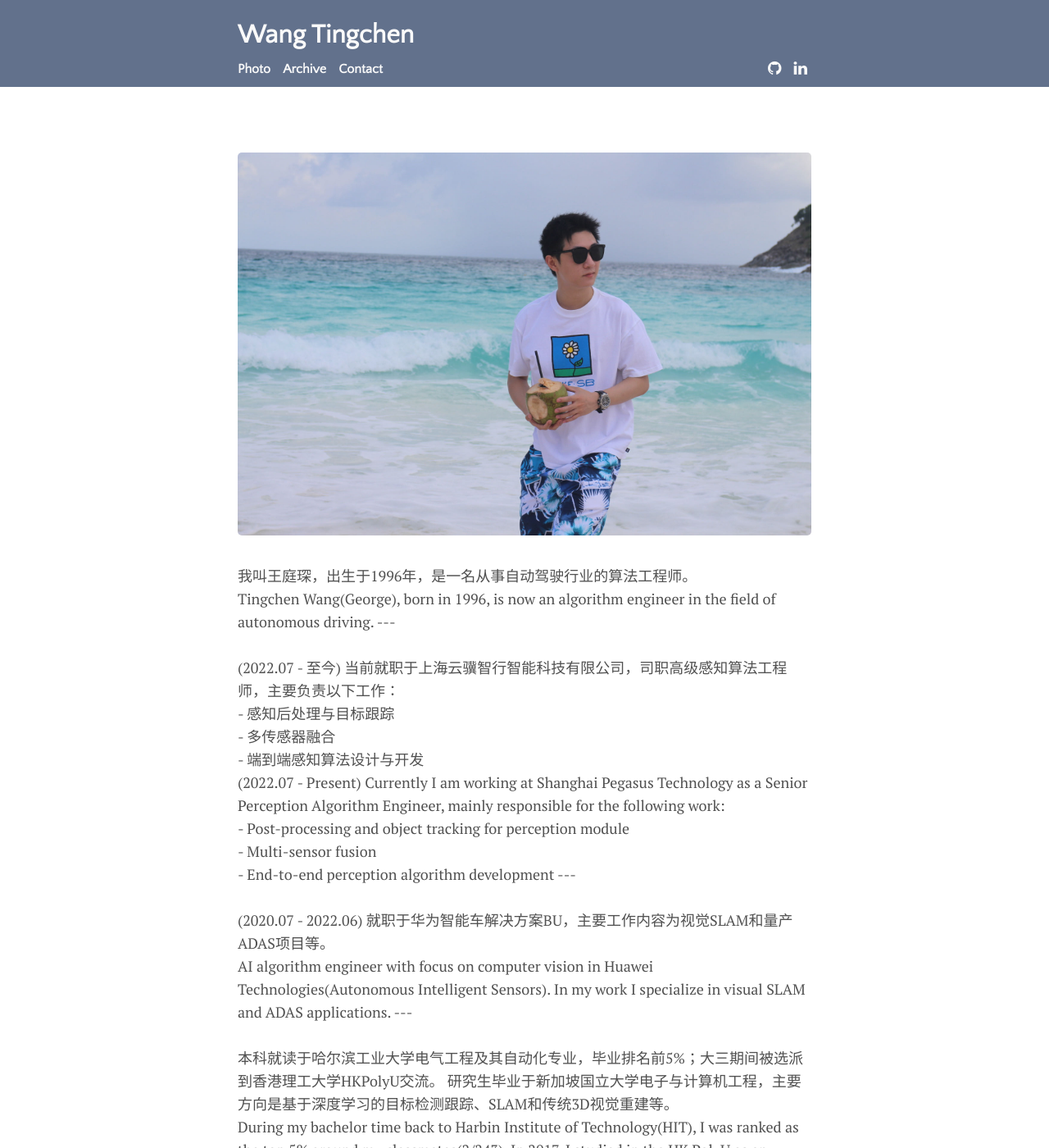
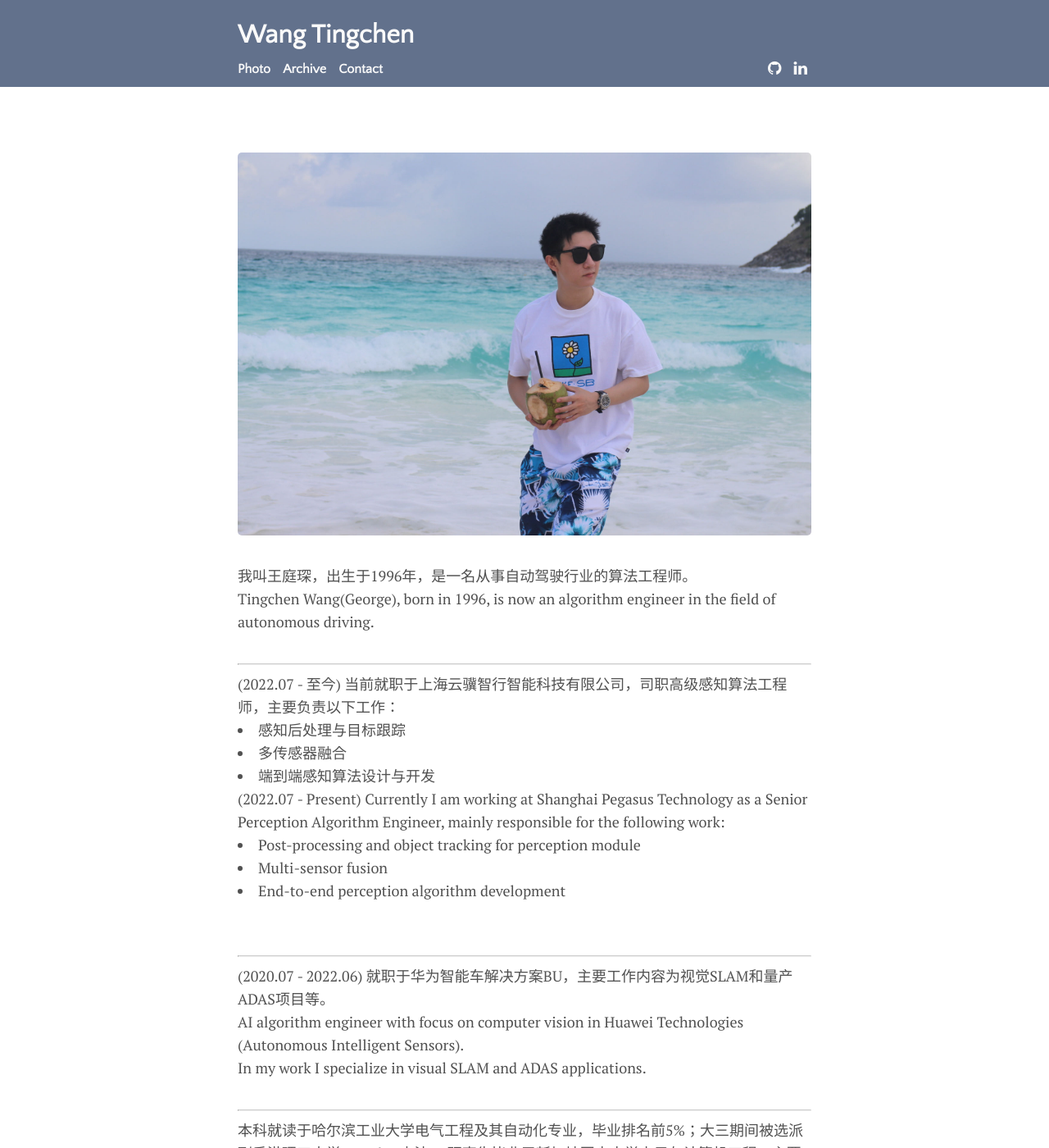
Before and after one commit to george0407/Tingchen.github.io, a Jekyll site: the page built from index.html, in a window 1280 px wide and 1400 px high. Shown: the whole window at 82% size. Built offline with Jekyll 4.4.1, drawn with Linux system fonts in a browser that asks for light colours; a script that is not in the unit is left out.

Commit message:
change grammar

```diff
--- a/index.html
+++ b/index.html
@@ -10,32 +10,32 @@ title: Home
 <br>
 Tingchen Wang(George), born in 1996, is now an algorithm engineer in the field of autonomous driving.
 
----
 <br><br>
+<hr>
 (2022.07 - 至今) 当前就职于上海云骥智行智能科技有限公司，司职高级感知算法工程师，主要负责以下工作：
 <br>
-- 感知后处理与目标跟踪 <br>
-- 多传感器融合 <br>
-- 端到端感知算法设计与开发 <br>
+<li>感知后处理与目标跟踪</li>
+<li>多传感器融合</li>
+<li>端到端感知算法设计与开发</li>
+(2022.07 - Present) Currently I am working at Shanghai Pegasus Technology as a Senior Perception Algorithm Engineer, mainly responsible for the following work: <br>
+<li>Post-processing and object tracking for perception module</li>
+<li>Multi-sensor fusion</li>
+<li>End-to-end perception algorithm development</li>
 
-(2022.07 - Present) Currently I am working at Shanghai Pegasus Technology as a Senior Perception Algorithm Engineer, mainly responsible for the following work: <br>
-- Post-processing and object tracking for perception module <br>
-- Multi-sensor fusion <br>
-- End-to-end perception algorithm development
-
----
 <br><br>
+<hr>
 (2020.07 - 2022.06) 就职于华为智能车解决方案BU，主要工作内容为视觉SLAM和量产ADAS项目等。<br>
-AI algorithm engineer with focus on computer vision in Huawei Technologies(Autonomous Intelligent Sensors).
+AI algorithm engineer with focus on computer vision in Huawei Technologies (Autonomous Intelligent Sensors). <br>
 In my work I specialize in visual SLAM and ADAS applications.
 
----
 <br><br>
+<hr>
 本科就读于哈尔滨工业大学电气工程及其自动化专业，毕业排名前5%；大三期间被选派到香港理工大学HKPolyU交流。
 研究生毕业于新加坡国立大学电子与计算机工程，主要方向是基于深度学习的目标检测跟踪、SLAM和传统3D视觉重建等。<br>
 During my bachelor time back to Harbin Institute of Technology(HIT), I was ranked as the top 5% around my classmates(2/243).
 In 2017, I studied in the HK PolyU as an exchange student. As for graduate studies, I went abroad to National University of Singapore(NUS) for further research in deep learning & computer vision.
 
 <br><br>
+<hr>
 您可以通过上方的链接查看我的照片收藏，项目归档，以及其他个人信息。<br>
 Feel free to visit my photo collections, project archives and detail personal information from the above links.
```
